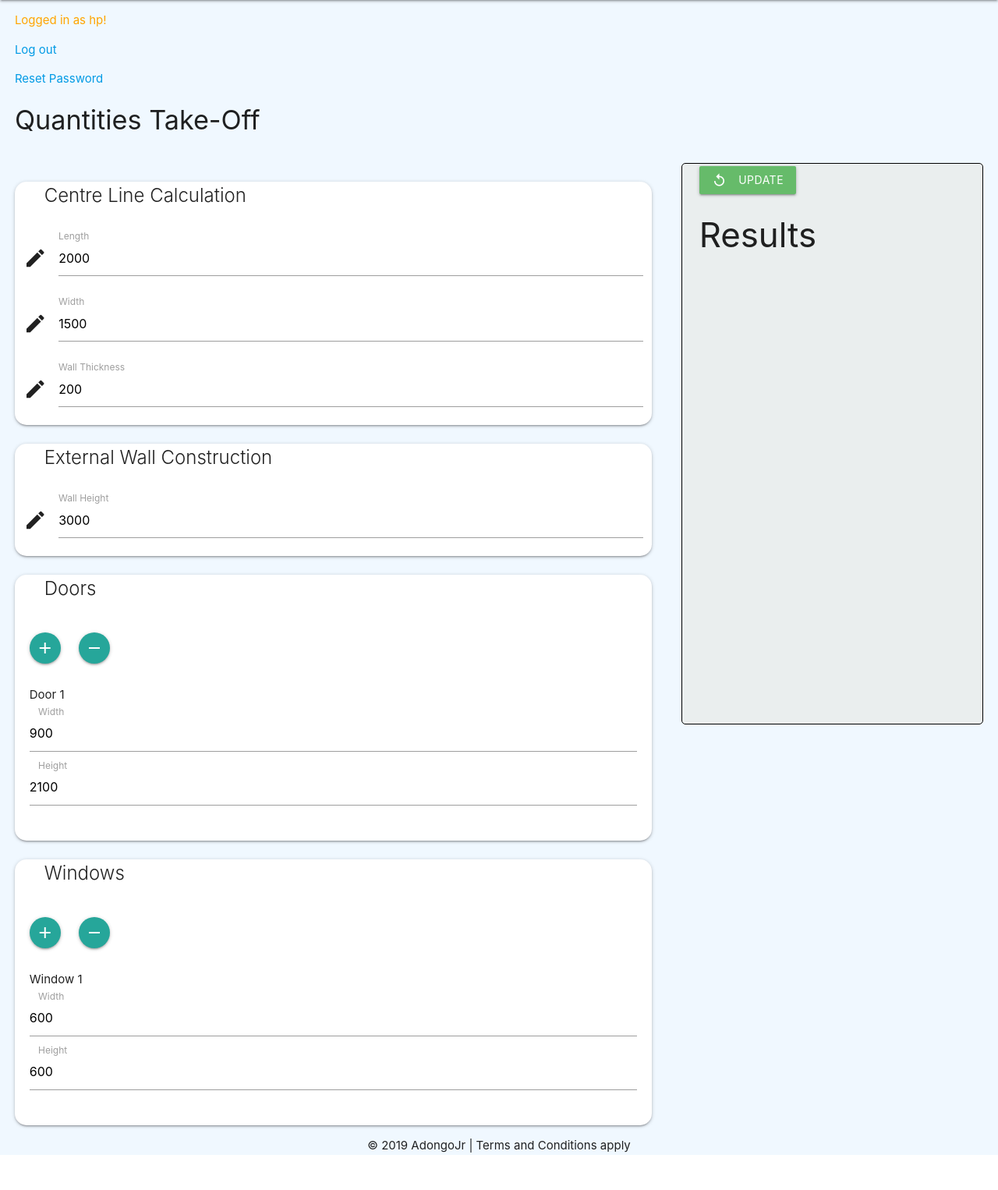
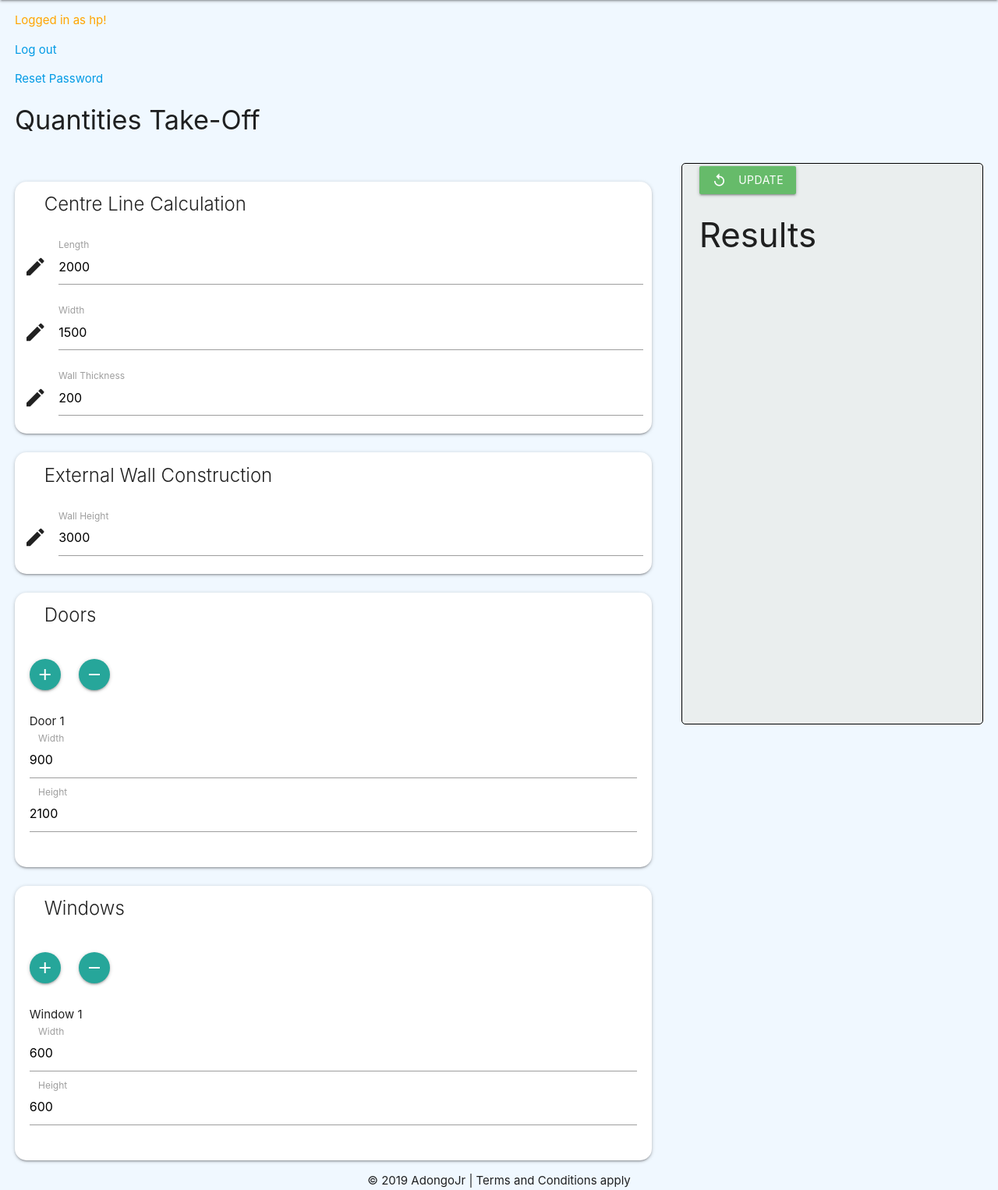
Before and after one commit to AdongoJr/Django-QS, a Django app: page /main/ in a window 1280 px wide. Shown: the part 64-1590 px from the top of the page at 78% size. Before the commit the page ends 1545 px from the top, so only its background shows below. Run offline with Django 3.2, Linux system fonts and the light colour scheme; a user stored in the database is signed in.

Commit message:
added more sidenav routes

```diff
--- a/templates/base.html
+++ b/templates/base.html
@@ -42,7 +42,9 @@
                 </div>
             </div>
         </li>
-        <li><a href="#!" class="waves-effect"><i class="material-icons">help_outline</i>Help</a></li>
+        <li><a href="/" class="waves-effect"><i class="material-icons">home</i>Home</a></li>
+        <li><a href="/main" class="waves-effect"><i class="material-icons">work</i>Main</a></li>
+        <li><a href="/help" class="waves-effect"><i class="material-icons">help_outline</i>Help</a></li>
         <li><div class="divider"></div></li>
         <li><a class="subheader">More</a></li>
         <li><a class="waves-effect" href="#!"><i class="material-icons">settings</i>Settings</a></li>
--- a/templates/main.html
+++ b/templates/main.html
@@ -9,7 +9,7 @@
         <div class="one">
             <form class="card" id="cnt" style="border-radius: 15px">
                 <div class="row">
-                    <p class="card-title">Centre Line Calculation</p>
+                    <p class="card-title" style="padding-top: 3mm">Centre Line Calculation</p>
                     <div class="input-field col s12">
                         <i class="material-icons prefix">create</i>
                         <input id="length" type="number" name="length" value="2000" required>
@@ -33,7 +33,7 @@
             <!--External wall construction-->
             <form class="card" style="border-radius: 15px">
                 <div class="row">
-                    <p class="card-title">External Wall Construction</p>
+                    <p class="card-title" style="padding-top: 3mm">External Wall Construction</p>
                     <div class="input-field col s12">
                         <i class="material-icons prefix">create</i>
                         <input id="wallH" type="number" name="wallH" value="3000" required>
@@ -47,7 +47,7 @@
         <div class="one">
             <form class="card" id="doorForm" style="border-radius: 15px">
 
-                <p class="card-title">Doors</p>
+                <p class="card-title" style="padding-top: 3mm">Doors</p>
                 <p id="addAnother" class="btn-floating waves-effect waves-light one" onclick="addDoorInput('dynamicInput_1');" >
                     <i class="material-icons">add</i>
                 </p>
@@ -72,7 +72,7 @@
         <div class="one">
             <form class="card" id="winForm" style="border-radius: 15px">
 
-                <p class="card-title">Windows</p>
+                <p class="card-title" style="padding-top: 3mm">Windows</p>
                 <p id="addAnotherW" class="btn-floating waves-effect waves-light one" onclick="addWinInput('dynamicInput_2');" >
                     <i class="material-icons">add</i>
                 </p>
```
Also changed, not shown: db.sqlite3.
